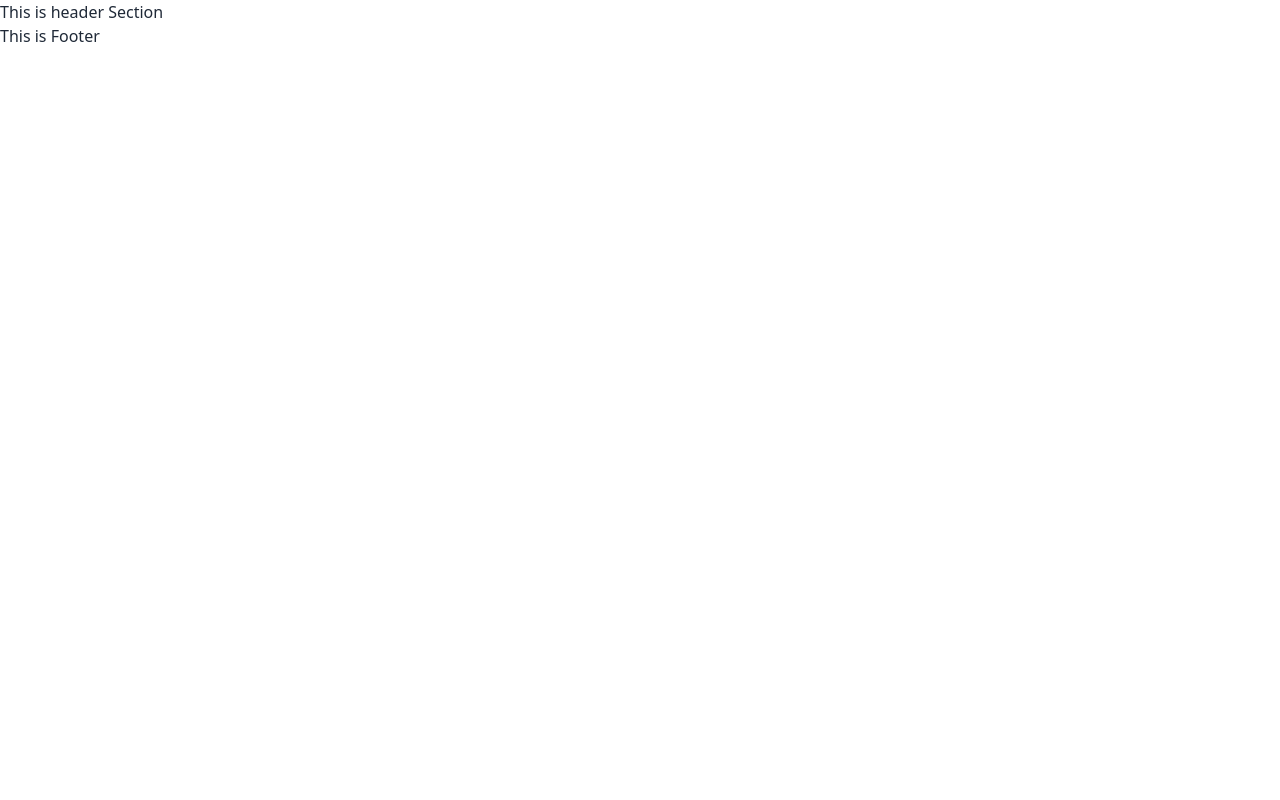
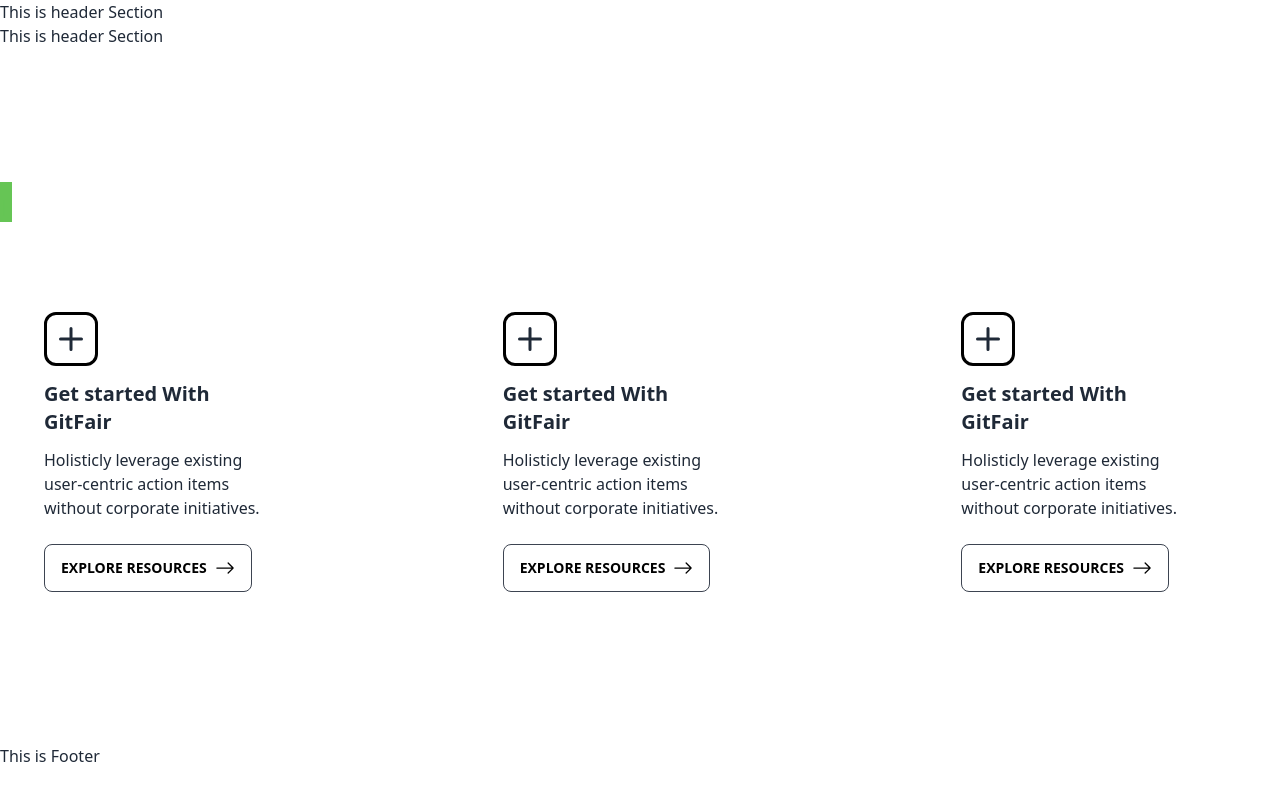
Before and after one commit to SofiuzzamanSofi/GitFair-Client-Side, a React (Create React App) app: page / in a window 1280 px wide. Built offline with nearby package versions, Linux system fonts and the light colour scheme; the HTML template or start-up script is replaced by a standard one.

Commit message:
complete part added

```diff
--- a/src/Components/Home/Categories.css
+++ b/src/Components/Home/Categories.css
@@ -31,10 +31,10 @@
     border-bottom-right-radius: 87px;
 }
 
-.button {
+/* .button {
     width: 200.03px;
     height: 34.32px;
-}
+} */
 
 :hover.button {
     background-color: #66C555;
--- a/src/Components/Home/Categories.js
+++ b/src/Components/Home/Categories.js
@@ -8,24 +8,24 @@
     const fakedata = [
         {
             "id": 1,
-            "title": "get started With GitFair",
+            "title": "Get started With GitFair",
             "para": "Holisticly leverage existing user-centric action items without corporate initiatives."
         },
         {
             "id": 2,
-            "title": "get started With GitFair",
+            "title": "Get started With GitFair",
             "para": "Holisticly leverage existing user-centric action items without corporate initiatives."
         },
         {
             "id": 3,
-            "title": "get started With GitFair",
+            "title": "Get started With GitFair",
             "para": "Holisticly leverage existing user-centric action items without corporate initiatives."
         }
     ]
 
 
     return (
-        <div className=''>
+        <div className='py-32'>
             <div className='category-head-div mb-16'>
                 <div className='lime inline-block pt-3'>|</div> <div className='inline'><h1 className='inline category'>GitFair Categories</h1></div>
             </div>
--- a/src/Components/Home/CategoryCard.js
+++ b/src/Components/Home/CategoryCard.js
@@ -8,13 +8,13 @@
 
 
 
-            <div className='card-div bg-white px-11 py-6 relative duration-500 '>
-                <div className='border mb-4 absolute top-3 border-black rounded-xl inline-block borded'>
-                    <BsPlus className='text-4xl font-bold'></BsPlus>
+            <div className='card-div bg-white px-11 py-6 duration-500 '>
+                <div className='border mb-2 border-black rounded-xl inline-block borded'>
+                    <BsPlus className='text-5xl font-bold'></BsPlus>
                 </div>
-                <h1 className='text-xl mt-9 font-semibold card-title'>{title}</h1>
+                <h1 className='text-xl font-bold card-title'>{title}</h1>
                 <p className='mt-3 mb-6'>{para}</p>
-                <button className='btn bg-white text-black outlined  hover:text-white hover:border-none button'>Explore resources<BsArrowRight className='ml-2 text-xl'></BsArrowRight></button>
+                <button className='btn bg-white text-black outlined  hover:text-white hover:border-none button'>Explore resources<BsArrowRight className='ml-2  text-xl'></BsArrowRight></button>
             </div>
         </div>
     );
--- a/src/Routes/Routes.js
+++ b/src/Routes/Routes.js
@@ -7,7 +7,10 @@
         path: '/',
         element: <Main />,
         children: [
-
+            {
+                path: '/',
+                element: <Home></Home>
+            }
         ]
     }
 ]);
```
